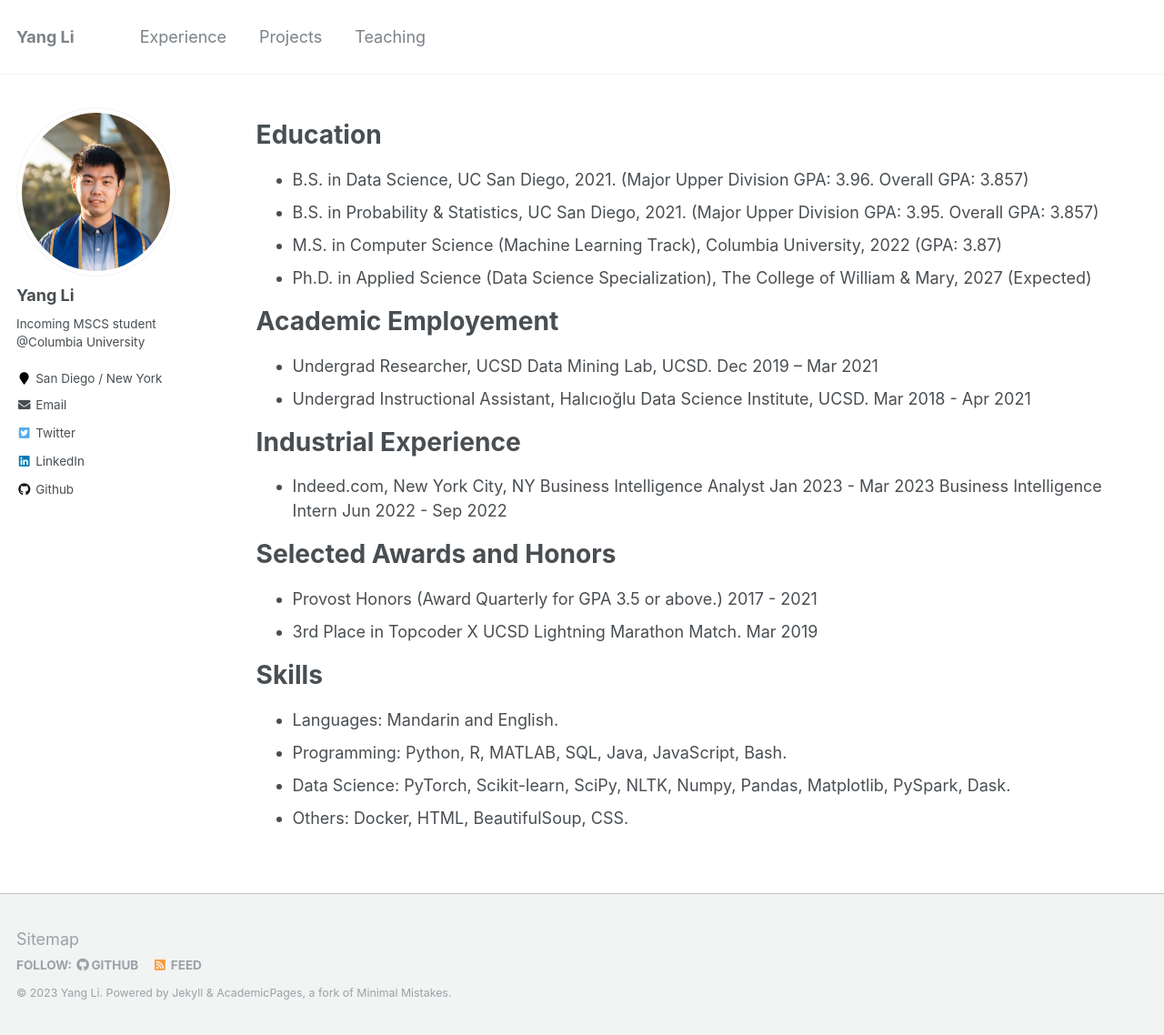
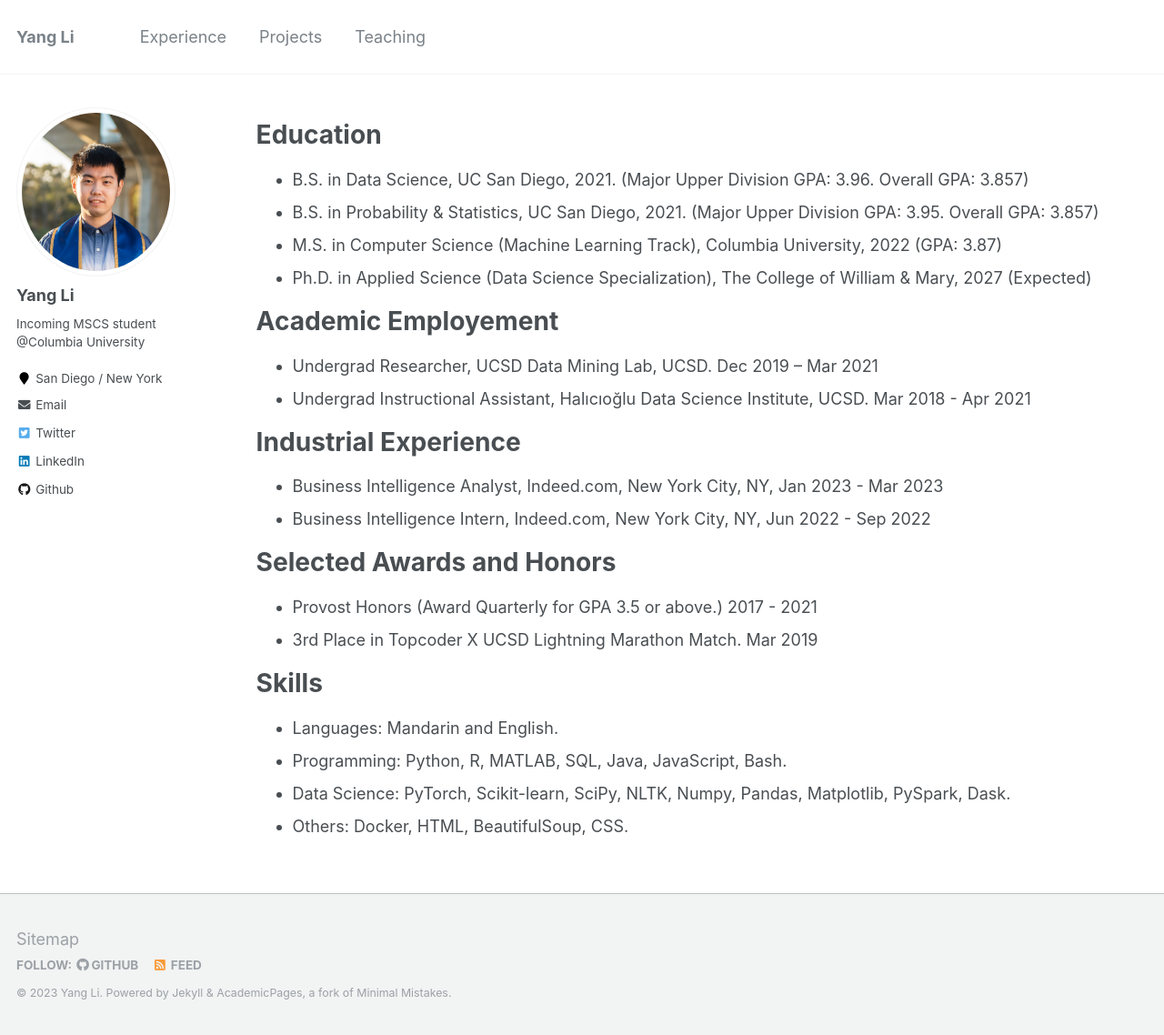
Before and after one commit to littlestone111/littlestone111.github.io, a Jekyll site: the page built from _pages/experience.md, in a window 1280 px wide and 1138 px high. Shown: the whole window at 91% size. Built offline with Jekyll 4.4.1, drawn with Linux system fonts in a browser that asks for light colours.

Commit message:
Update Indeed.

```diff
--- a/_pages/experience.md
+++ b/_pages/experience.md
@@ -22,9 +22,8 @@ redirect_from:
 
 # Industrial Experience
 
-- Indeed.com, New York City, NY
-  Business Intelligence Analyst Jan 2023 - Mar 2023
-  Business Intelligence Intern Jun 2022 - Sep 2022
+- Business Intelligence Analyst, Indeed.com, New York City, NY, Jan 2023 - Mar 2023
+- Business Intelligence Intern, Indeed.com, New York City, NY, Jun 2022 - Sep 2022
 
 # Selected Awards and Honors
 
```
